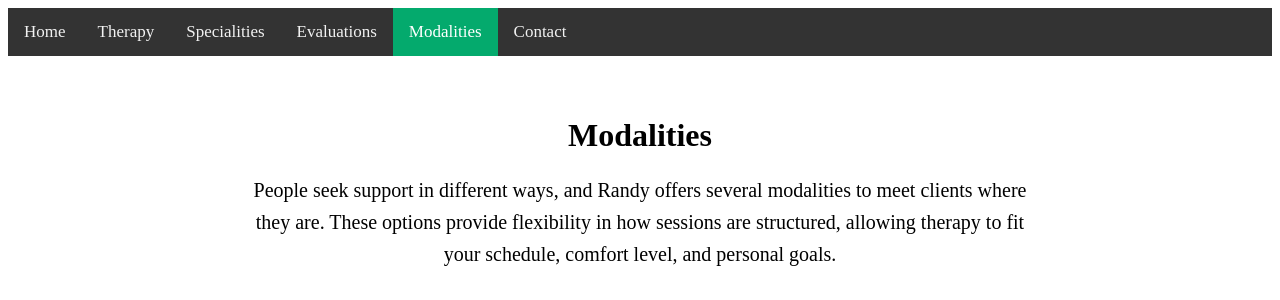
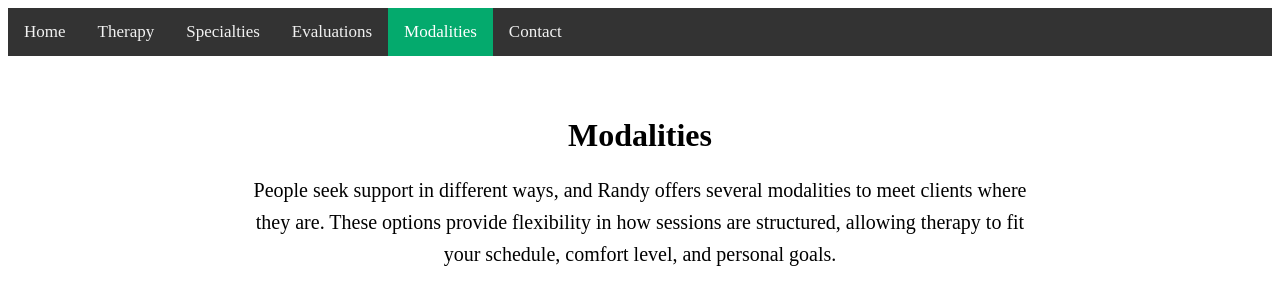
Before and after one commit to bruhge/rsquared, a Django app: page /modalities/ in a window 1280 px wide. Shown: the top 300 px of the page. Run offline with Django 4.2, Linux system fonts and the light colour scheme.

Commit message:
Spelling issues
Updated spelling issues for specialties.

```diff
--- a/rsquared/main/templates/base.html
+++ b/rsquared/main/templates/base.html
@@ -10,7 +10,7 @@
         <div class="topnav">
             <a class="{% if active == 'home' %}active{% endif %}" href="{% url 'home' %}">Home</a>
             <a class="{% if active == 'therapy' %}active{% endif %}" href="{% url 'therapy' %}">Therapy</a>
-            <a class="{% if active == 'specialities' %}active{% endif %}" href="{% url 'speciality' %}">Specialities</a>
+            <a class="{% if active == 'Specialties' %}active{% endif %}" href="{% url 'Specialties' %}">Specialties</a>
             <a class="{% if active == 'evaluations' %}active{% endif %}" href="{% url 'evaluations' %}">Evaluations</a>
             <a class="{% if active == 'modalities' %}active{% endif %}" href="{% url 'modalities' %}">Modalities</a>
             <a class="{% if active == 'contact' %}active{% endif %}" href="{% url 'contact' %}">Contact</a>
--- a/rsquared/main/templates/main/specialities.html
+++ b/rsquared/main/templates/main/specialities.html
@@ -1,7 +1,7 @@
 {% extends 'base.html' %}
 {% block content %}
     <div class="eval_wrapper">
-        <h1 class="eval_title">Specialities</h1>
+        <h1 class="eval_title">Specialties</h1>
         <p class="eval_intro">Randy works with individuals facing a wide range of emotional, behavioral, and
             situational challenges. These specialties reflect the areas where he has extensive experience, training,
             and personal understanding. Whether you’re navigating a difficult season or seeking long‑term support,
--- a/rsquared/main/urls.py
+++ b/rsquared/main/urls.py
@@ -6,6 +6,6 @@ urlpatterns = [
     path('contact/', contact, name='contact'),
     path('evaluations/', evaluations, name='evaluations'),
     path('therapy/', therapy, name='therapy'),
-    path('speciality/', speciality, name='speciality'),
+    path('Specialties/', speciality, name='Specialties'),
     path('modalities/', modalities, name='modalities'),
 ]
--- a/rsquared/main/views.py
+++ b/rsquared/main/views.py
@@ -32,7 +32,7 @@ def therapy(request):
     return render(request, 'main/therapy.html', {'active': 'therapy'})
 
 def speciality(request):
-    return render(request, 'main/specialities.html', {'active': 'specialities'})
+    return render(request, 'main/specialities.html', {'active': 'Specialties'})
 
 def modalities(request):
     return render(request, 'main/modalities.html', {'active': 'modalities'})
```
